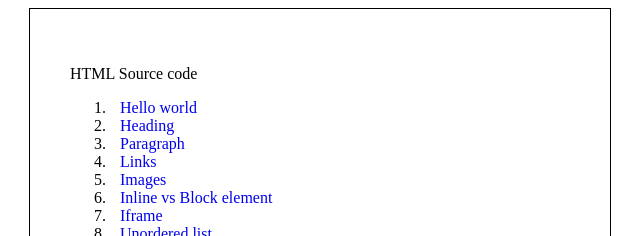
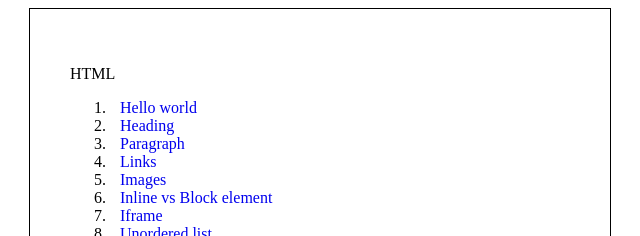
Before and after one commit to jitendrasuthar1998/htmlpractice.github.io, a plain HTML site: page index.html in a window 1280 px wide. Shown: the top 236 px of the page, 320-960 px from the left. Drawn offline with Linux system fonts and the light colour scheme.

Commit message:
Update index.html

```diff
--- a/index.html
+++ b/index.html
@@ -18,7 +18,7 @@
     </head>
 <body>
     <div class="container">
-    <p> HTML Source code</p>
+    <p> HTML </p>
 
 
     <div id="list" class="ordered">
```
